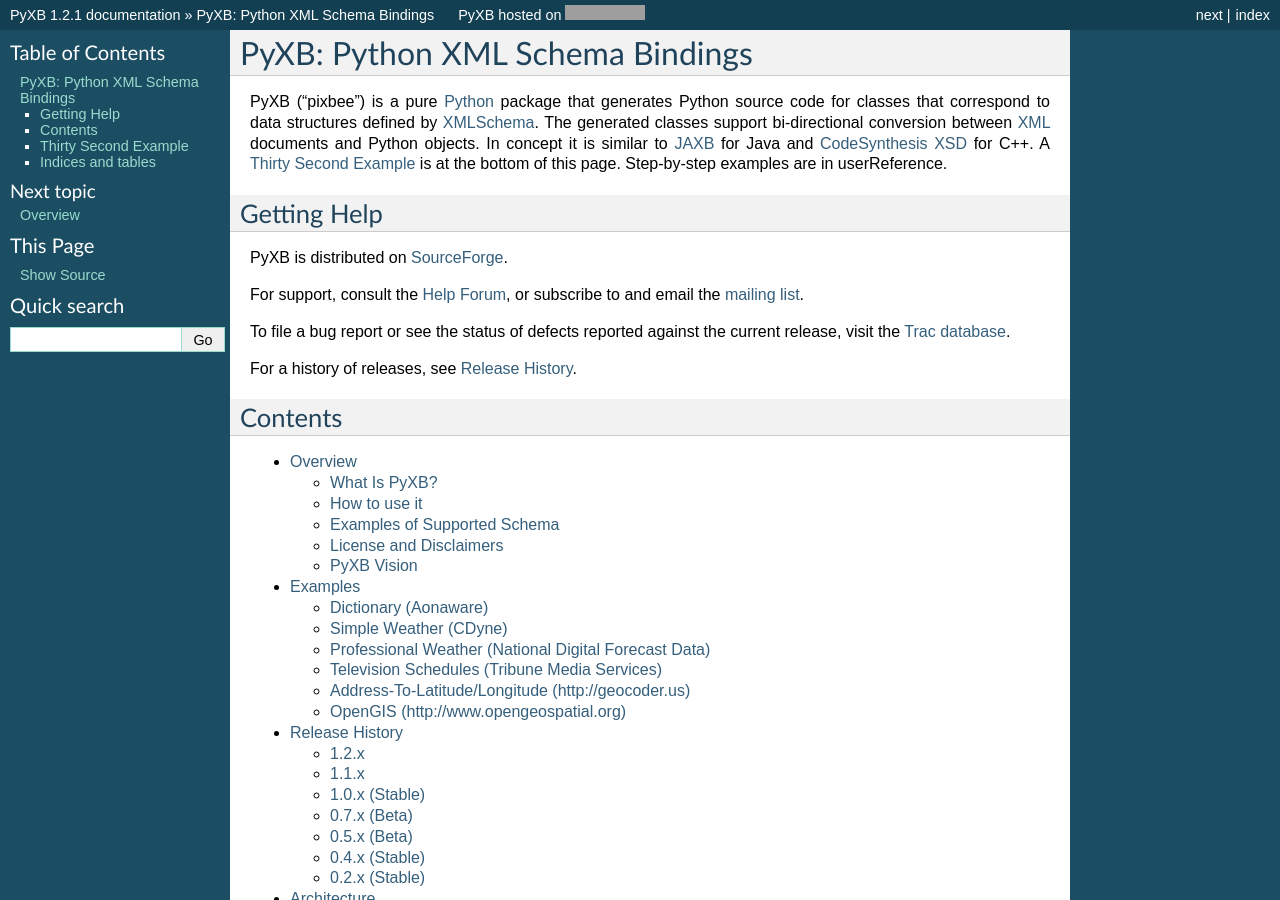
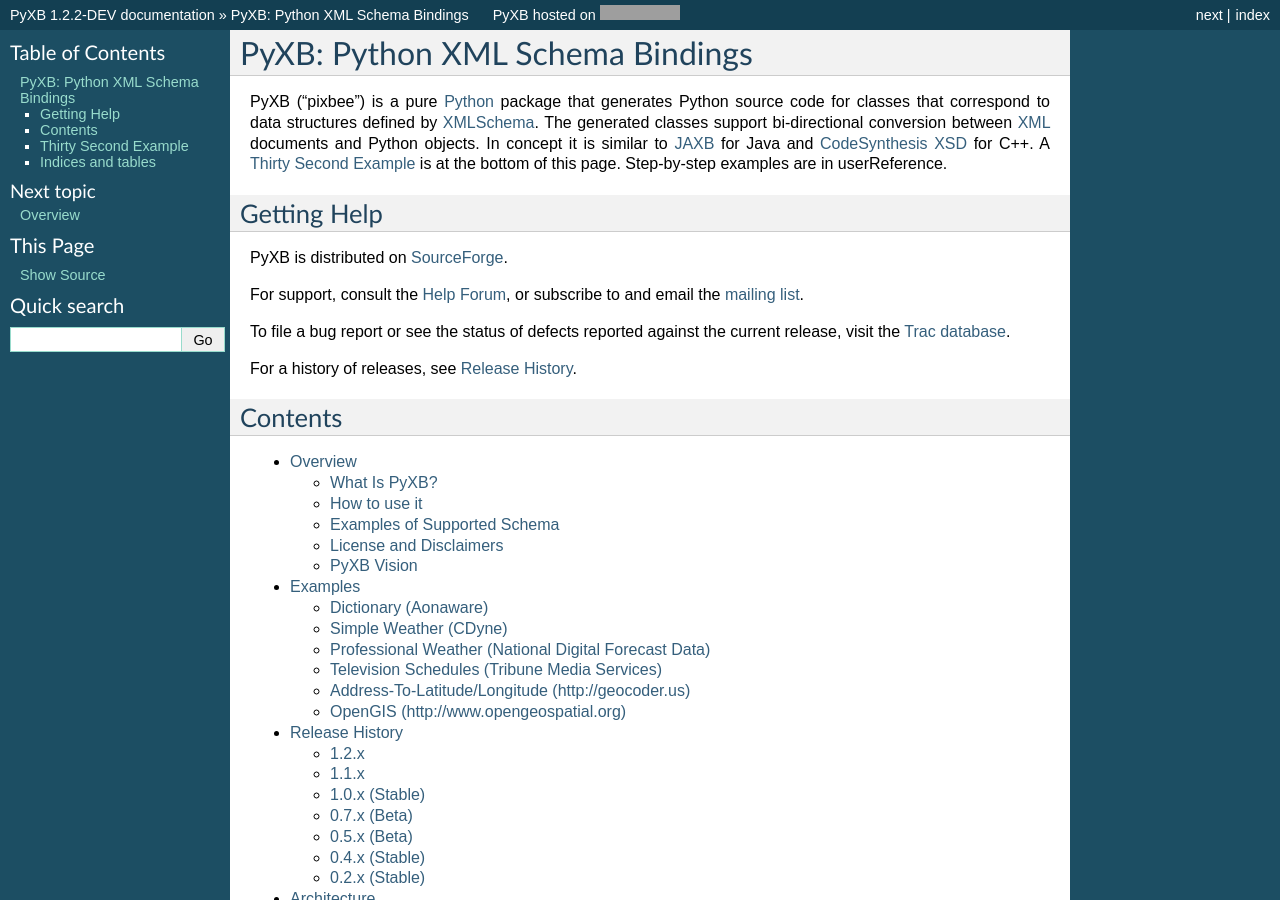
Before and after one commit to pabigot/pyxb, a Sphinx documentation site: the page built from doc/index.txt, in a window 1280 px wide and 900 px high. Built offline with Sphinx 7.4.7, drawn with Linux system fonts in a browser that asks for light colours; pages that are not in the unit, such as notebooks, are missing from menus; some of the changed text lies outside the part shown; grey boxes are pictures that could not be loaded.

Commit message:
Update for development version 1.2.2-DEV

```diff
--- a/README.txt
+++ b/README.txt
@@ -1,5 +1,5 @@
 PyXB -- Python W3C XML Schema Bindings
-Version 1.2.1
+Version 1.2.2-DEV
 
 This source release includes pre-built bundles for common XML namespaces,
 assorted web service namespaces, and SAML.  A bundle for over 75 namespaces
--- a/doc/conf.py
+++ b/doc/conf.py
@@ -47,7 +47,7 @@
 # The short X.Y version.
 version = '1.2'
 # The full version, including alpha/beta/rc tags.
-release = '1.2.1'
+release = '1.2.2-DEV'
 
 # The language for content autogenerated by Sphinx. Refer to documentation
 # for a list of supported languages.
--- a/pyxb/__init__.py
+++ b/pyxb/__init__.py
@@ -60,7 +60,7 @@
         if issubclass(self.__class__.mro()[-2], ( list, dict )):
             super(cscRoot, self).__init__(*args)
 
-__version__ = '1.2.1'
+__version__ = '1.2.2-DEV'
 """The version of PyXB"""
 
 __url__ = 'http://pyxb.sourceforge.net'
--- a/setup.py
+++ b/setup.py
@@ -1,7 +1,7 @@
 #!/usr/bin/env python
 
 # The current version of the system.  Format is #.#.#[-DEV].
-version = '1.2.1'
+version = '1.2.2-DEV'
 
 import distutils.sysconfig
 
```
